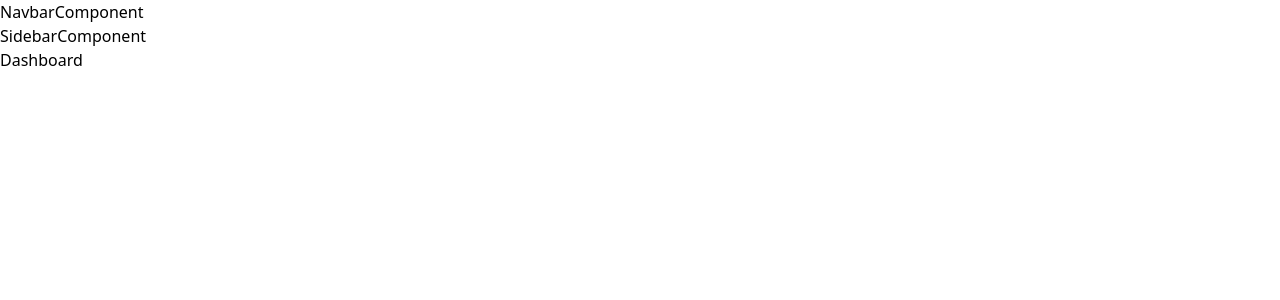
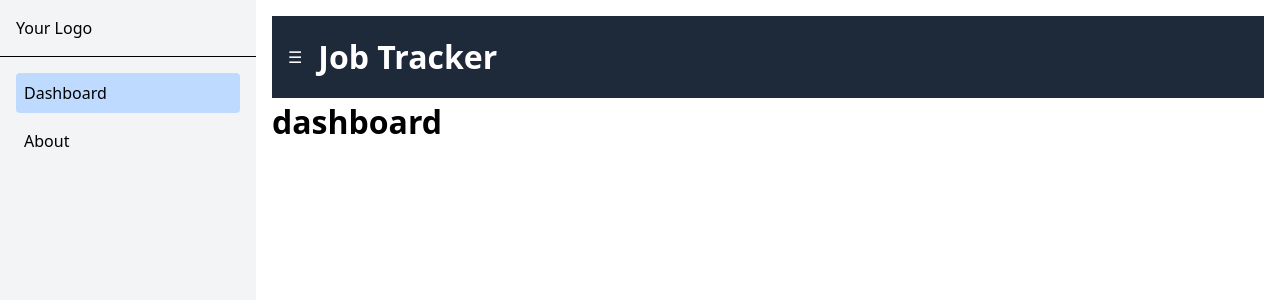
Before and after one commit to iammanishrawat/job-tracker-app, a React (Vite) app: page / in a window 1280 px wide. Shown: the top 300 px of the page. Built offline with nearby package versions, Linux system fonts and the light colour scheme.

Commit message:
isopen toggle added with sidebar and layout component

```diff
--- a/package.json
+++ b/package.json
@@ -10,6 +10,7 @@
     "preview": "vite preview"
   },
   "dependencies": {
+    "@heroicons/react": "^2.2.0",
     "@tailwindcss/vite": "^4.1.11",
     "react": "^19.1.0",
     "react-dom": "^19.1.0",
--- a/src/components/Navbar.jsx
+++ b/src/components/Navbar.jsx
@@ -1,5 +1,12 @@
-const NavbarComponent = () => {
-  return <div>NavbarComponent</div>
+const NavbarComponent = ({ toggleSidebar }) => {
+  return (
+    <nav className="bg-gray-800 text-white p-4 flex items-center">
+      <button onClick={toggleSidebar} className="mr-4">
+        ☰
+      </button>
+      <h1 className="text-lg">Job Tracker</h1>
+    </nav>
+  )
 }
 
 export default NavbarComponent
--- a/src/components/Sidebar.jsx
+++ b/src/components/Sidebar.jsx
@@ -1,7 +1,38 @@
-import React from 'react'
+import { Link, useLocation } from 'react-router-dom'
 
-const SidebarComponent = () => {
-  return <div>SidebarComponent</div>
+const SidebarComponent = ({ isOpen }) => {
+  const location = useLocation()
+  return (
+    <aside
+      className={`h-screen bg-gray-100 w-64 transition-all duration-300 fixed top-0 left-0 z-40 ${
+        isOpen ? 'translate-x-0' : '-translate-x-full'
+      }`}
+    >
+      <div className="p-4 border-b">Your Logo</div>
+      <ul className="p-4 space-y-2">
+        <li>
+          <Link
+            to="/"
+            className={`block p-2 rounded ${
+              location.pathname === '/' ? 'bg-blue-200' : ''
+            }`}
+          >
+            Dashboard
+          </Link>
+        </li>
+        <li>
+          <Link
+            to="/about"
+            className={`block p-2 rounded ${
+              location.pathname === '/about' ? 'bg-blue-200' : ''
+            }`}
+          >
+            About
+          </Link>
+        </li>
+      </ul>
+    </aside>
+  )
 }
 
 export default SidebarComponent
--- a/src/layout/DashboardLayout.jsx
+++ b/src/layout/DashboardLayout.jsx
@@ -1,18 +1,23 @@
 import { Outlet } from 'react-router-dom'
 import NavbarComponent from '../components/Navbar'
 import SidebarComponent from '../components/Sidebar'
+import { useState } from 'react'
 
 const DashboardLayout = () => {
+  const [sidebarOpen, setSidebarOpen] = useState(true)
   return (
-    <div className="dashboard-layout">
-      <NavbarComponent />
-      <main>
-        <SidebarComponent />
-        <section className="dashboard-content">
-          {/* Content will be rendered here */}
+    <div className="flex h-screen">
+      <SidebarComponent isOpen={sidebarOpen} />
+      <div
+        className={`flex-1 transition-all duration-300 ${
+          sidebarOpen ? 'ml-64' : 'ml-0'
+        }`}
+      >
+        <main className="p-4 overflow-y-auto">
+          <NavbarComponent toggleSidebar={() => setSidebarOpen(!sidebarOpen)} />
           <Outlet />
-        </section>
-      </main>
+        </main>
+      </div>
     </div>
   )
 }
--- a/src/pages/Dashboard.jsx
+++ b/src/pages/Dashboard.jsx
@@ -1,5 +1,9 @@
 const Dashboard = () => {
-  return <div>Dashboard</div>
+  return (
+    <div>
+      <h1>dashboard</h1>
+    </div>
+  )
 }
 
 export default Dashboard
```
